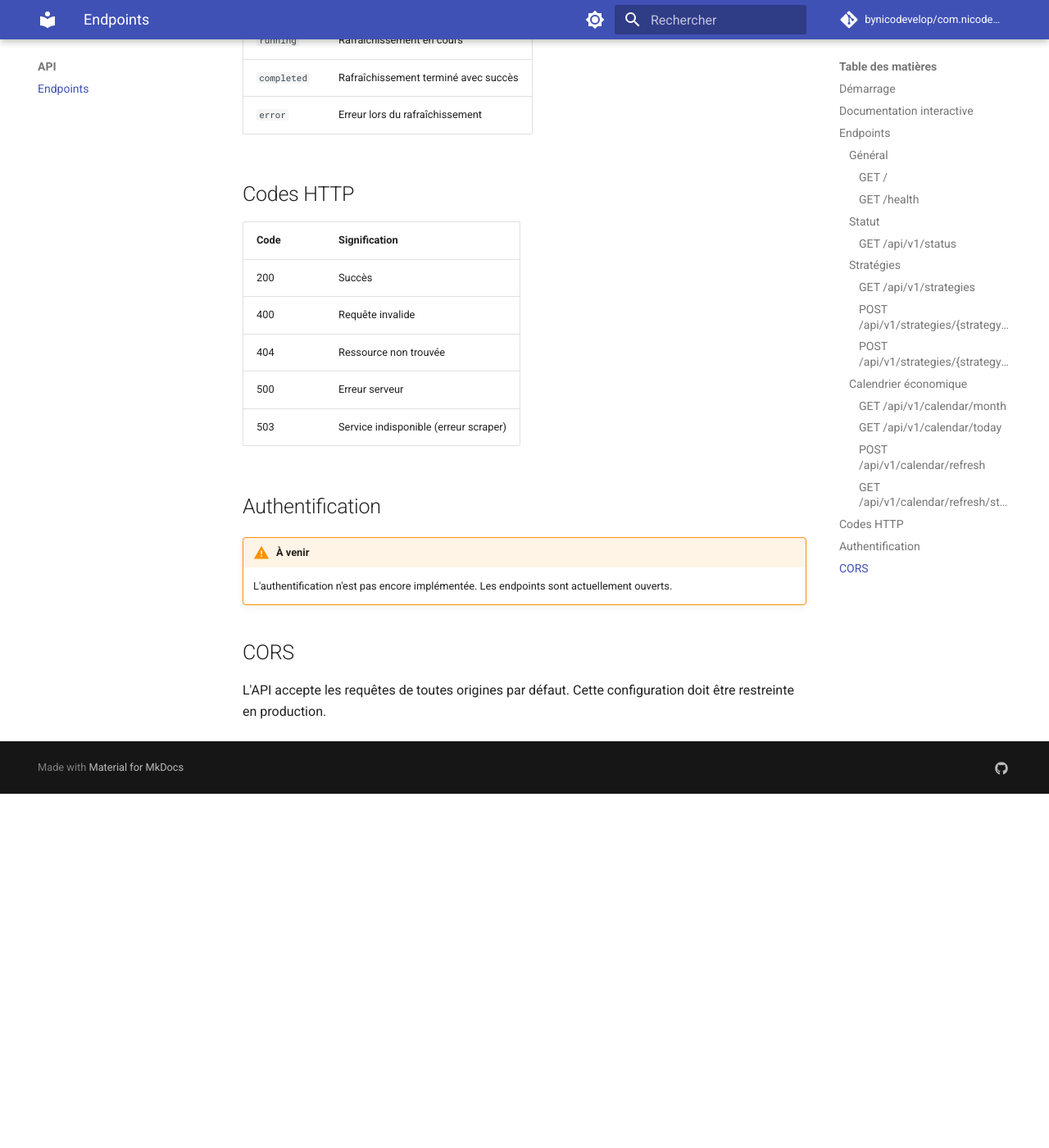
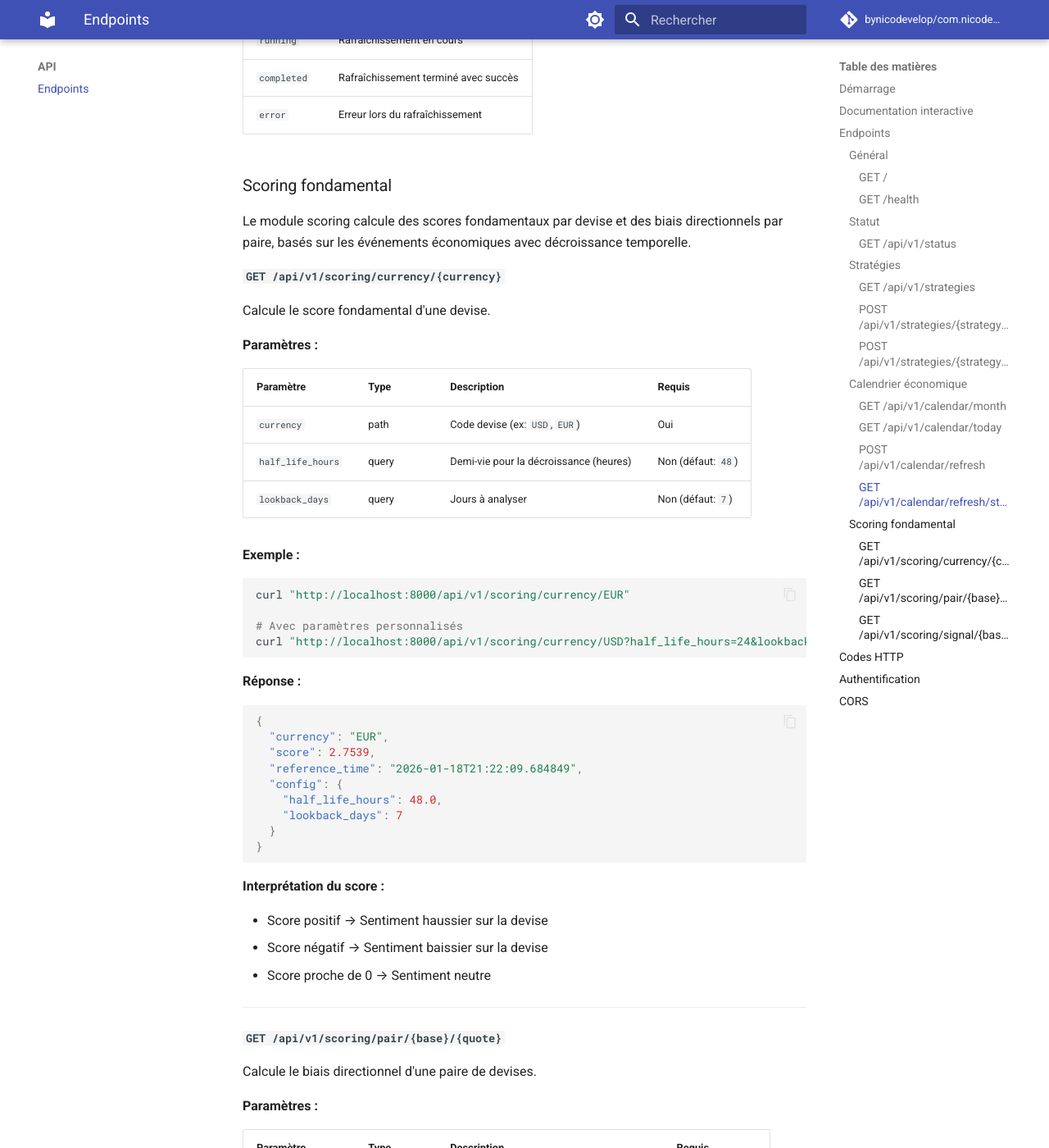
Before and after one commit to bynicodevelop/com.nicodevelop.blackbox, an MkDocs documentation site: the page built from docs/api/endpoints.md, in a window 1280 px wide and 1400 px high, scrolled down 5954 px. Shown: the whole window at 82% size. Built offline with MkDocs 1.6.1 and Material for MkDocs 9.7.7, drawn with Linux system fonts in a browser that asks for light colours; comment, search, counter and statistics services are not loaded; before the commit the page ends 6922 px from its top, so only the background shows below that; some of the changed text lies outside the part shown.

Commit message:
docs: add scoring endpoints to API documentation
Co-Authored-By: Claude Opus 4.5 <noreply@anthropic.com>

````diff
--- a/docs/api/endpoints.md
+++ b/docs/api/endpoints.md
@@ -280,6 +280,140 @@ curl "http://localhost:8000/api/v1/calendar/refresh/status"
 | `completed` | Rafraîchissement terminé avec succès |
 | `error` | Erreur lors du rafraîchissement |
 
+### Scoring fondamental
+
+Le module scoring calcule des scores fondamentaux par devise et des biais directionnels par paire, basés sur les événements économiques avec décroissance temporelle.
+
+#### `GET /api/v1/scoring/currency/{currency}`
+
+Calcule le score fondamental d'une devise.
+
+**Paramètres :**
+
+| Paramètre | Type | Description | Requis |
+|-----------|------|-------------|--------|
+| `currency` | path | Code devise (ex: `USD`, `EUR`) | Oui |
+| `half_life_hours` | query | Demi-vie pour la décroissance (heures) | Non (défaut: `48`) |
+| `lookback_days` | query | Jours à analyser | Non (défaut: `7`) |
+
+**Exemple :**
+
+```bash
+curl "http://localhost:8000/api/v1/scoring/currency/EUR"
+
+# Avec paramètres personnalisés
+curl "http://localhost:8000/api/v1/scoring/currency/USD?half_life_hours=24&lookback_days=14"
+```
+
+**Réponse :**
+
+```json
+{
+  "currency": "EUR",
+  "score": 2.7539,
+  "reference_time": "2026-01-18T21:22:09.684849",
+  "config": {
+    "half_life_hours": 48.0,
+    "lookback_days": 7
+  }
+}
+```
+
+**Interprétation du score :**
+
+- Score positif → Sentiment haussier sur la devise
+- Score négatif → Sentiment baissier sur la devise
+- Score proche de 0 → Sentiment neutre
+
+---
+
+#### `GET /api/v1/scoring/pair/{base}/{quote}`
+
+Calcule le biais directionnel d'une paire de devises.
+
+**Paramètres :**
+
+| Paramètre | Type | Description | Requis |
+|-----------|------|-------------|--------|
+| `base` | path | Devise de base (ex: `EUR` dans EURUSD) | Oui |
+| `quote` | path | Devise de cotation (ex: `USD` dans EURUSD) | Oui |
+| `half_life_hours` | query | Demi-vie pour la décroissance (heures) | Non (défaut: `48`) |
+| `lookback_days` | query | Jours à analyser | Non (défaut: `7`) |
+
+**Exemple :**
+
+```bash
+curl "http://localhost:8000/api/v1/scoring/pair/EUR/USD"
+```
+
+**Réponse :**
+
+```json
+{
+  "base": "EUR",
+  "quote": "USD",
+  "pair": "EURUSD",
+  "base_score": 2.7539,
+  "quote_score": 32.6464,
+  "bias": -29.8925,
+  "reference_time": "2026-01-18T21:22:09.684849"
+}
+```
+
+**Interprétation du biais :**
+
+Le biais est calculé comme : `base_score - quote_score`
+
+- Biais positif → Sentiment haussier sur la paire (base plus forte que quote)
+- Biais négatif → Sentiment baissier sur la paire (quote plus forte que base)
+
+---
+
+#### `GET /api/v1/scoring/signal/{base}/{quote}`
+
+Génère un signal de trading pour une paire de devises.
+
+**Paramètres :**
+
+| Paramètre | Type | Description | Requis |
+|-----------|------|-------------|--------|
+| `base` | path | Devise de base | Oui |
+| `quote` | path | Devise de cotation | Oui |
+| `half_life_hours` | query | Demi-vie pour la décroissance (heures) | Non (défaut: `48`) |
+| `lookback_days` | query | Jours à analyser | Non (défaut: `7`) |
+| `min_bias_threshold` | query | Seuil minimum pour générer un signal directionnel | Non (défaut: `1.0`) |
+
+**Exemple :**
+
+```bash
+curl "http://localhost:8000/api/v1/scoring/signal/EUR/USD"
+
+# Avec seuil personnalisé
+curl "http://localhost:8000/api/v1/scoring/signal/EUR/USD?min_bias_threshold=5.0"
+```
+
+**Réponse :**
+
+```json
+{
+  "base": "EUR",
+  "quote": "USD",
+  "pair": "EURUSD",
+  "bias": -29.8925,
+  "signal": "BEARISH",
+  "threshold": 1.0,
+  "reference_time": "2026-01-18T21:22:09.684849"
+}
+```
+
+**Signaux possibles :**
+
+| Signal | Condition |
+|--------|-----------|
+| `BULLISH` | biais > seuil |
+| `BEARISH` | biais < -seuil |
+| `NEUTRAL` | \|biais\| ≤ seuil |
+
 ## Codes HTTP
 
 | Code | Signification |
````
